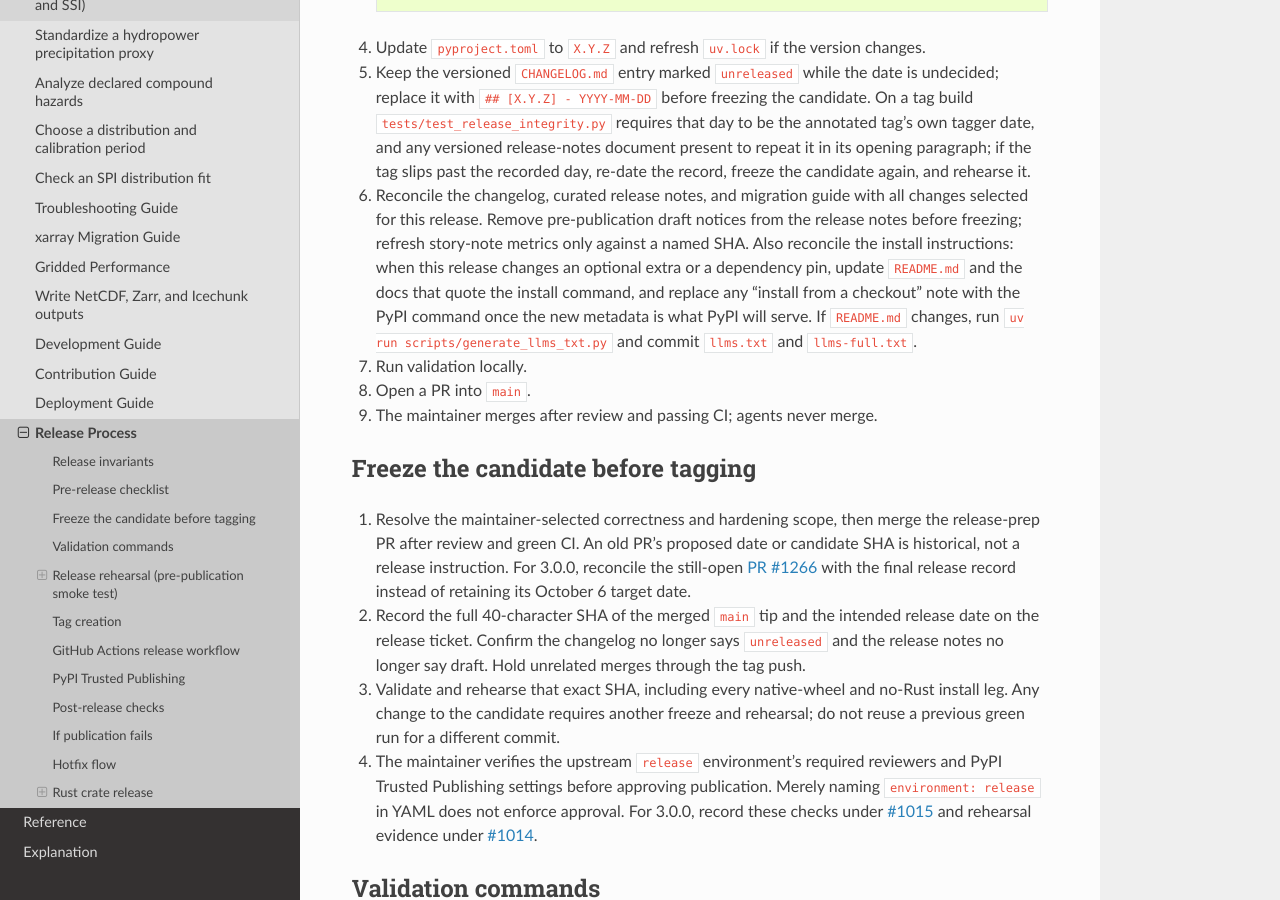
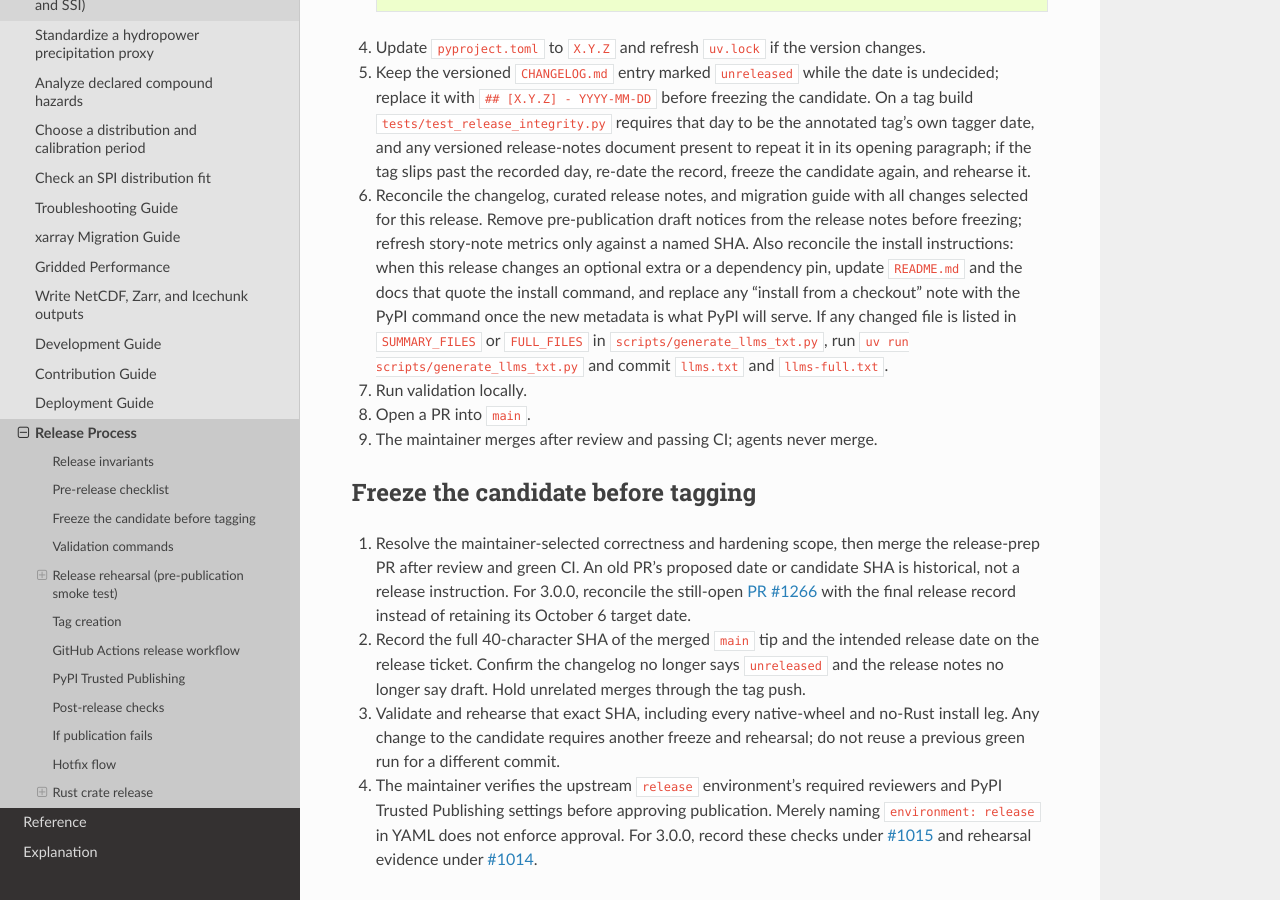
Before and after one commit to monocongo/climate_indices, a Sphinx documentation site: the page built from docs/release-process.md, in a window 1280 px wide and 900 px high, scrolled down 924 px. Built offline with Sphinx 7.4.7 and the Read the Docs theme 3.1.0, drawn with Linux system fonts in a browser that asks for light colours.

Commit message:
docs(release-process): widen the llms regeneration trigger to all bundled docs
The install reconciliation step regenerated the llms bundles only when
README.md changed, but the docs it also tells the releaser to update can be
listed in SUMMARY_FILES or FULL_FILES, whose edits must regenerate the bundles.

Finding: 4475982007
Review-Anchor: https://github.com/monocongo/climate_indices/pull/1566#discussion_r4475982007

```diff
--- a/docs/release-process.md
+++ b/docs/release-process.md
@@ -46,7 +46,8 @@ namespace and never publishes to PyPI.
    Also reconcile the install instructions: when this release changes an optional
    extra or a dependency pin, update `README.md` and the docs that quote the install
    command, and replace any "install from a checkout" note with the PyPI command
-   once the new metadata is what PyPI will serve. If `README.md` changes, run
+   once the new metadata is what PyPI will serve. If any changed file is listed in
+   `SUMMARY_FILES` or `FULL_FILES` in `scripts/generate_llms_txt.py`, run
    `uv run scripts/generate_llms_txt.py` and commit `llms.txt` and `llms-full.txt`.
 7. Run validation locally.
 8. Open a PR into `main`.
```
